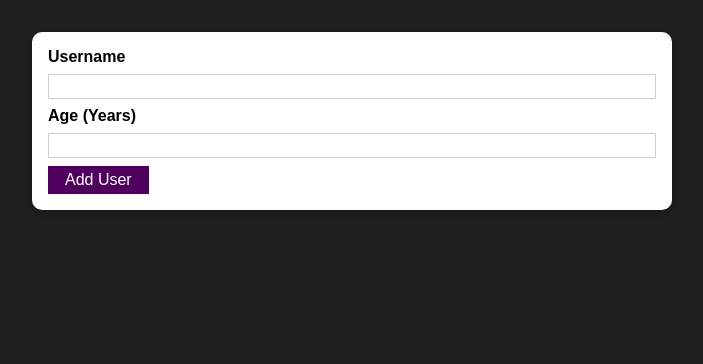
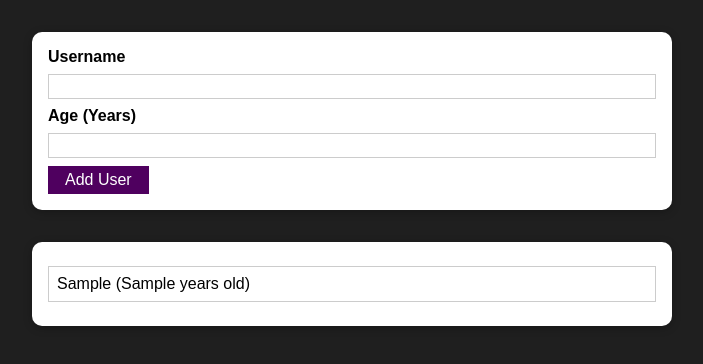
Before and after one commit to Hryhoriev94/React, a React (Create React App) app: page / in a window 1280 px wide. Both pictures are taken after typing "Sample", "Sample" into the empty fields and a click on the button "Add User". Shown: the top 364 px of the page, without its empty margins (288-991 px from the left). Built offline with nearby package versions, Linux system fonts and the light colour scheme; the HTML template or start-up script is replaced by a standard one.

Commit message:
added UserList

```diff
--- a/package.json
+++ b/package.json
@@ -6,6 +6,7 @@
     "@testing-library/jest-dom": "^5.16.5",
     "@testing-library/react": "^13.4.0",
     "@testing-library/user-event": "^13.5.0",
+    "crypto-js": "^4.1.1",
     "react": "^18.2.0",
     "react-dom": "^18.2.0",
     "react-scripts": "5.0.1",
--- a/src/App.js
+++ b/src/App.js
@@ -1,10 +1,22 @@
 import AddUser from "./components/Users/AddUser";
+import UserList from "./components/Users/UserList";
+import React, {useState} from "react";
 
 
 function App() {
+
+  const [users, setUsers] = useState([]);
+
+  const saveUserHandler = (newUser) => {
+      setUsers(prevState => {
+          return [newUser, ...users];
+      })
+  }
+
   return (
       <div>
-        <AddUser />
+          <AddUser onSaveUser={saveUserHandler}/>
+          <UserList users={users}/>
       </div>
   );
 }
--- a/src/components/Users/AddUser.jsx
+++ b/src/components/Users/AddUser.jsx
@@ -2,6 +2,7 @@ import Card from "../UI/Card";
 import classes from './AddUser.module.css'
 import Button from "../UI/Button";
 import React, {useState} from "react";
+import MD5 from "crypto-js/md5";
 
 const AddUser = (props) => {
 
@@ -11,7 +12,12 @@ const AddUser = (props) => {
     const addUserHandler = (event) => {
         event.preventDefault();
         if((enteredUsername.trim().length === 0 || enteredAge.trim().length === 0) || +enteredAge < 1) return;
-        console.log(enteredUsername, enteredAge);
+        const id = MD5((Math.floor(Math.random() * 2**64) / Math.floor(Math.random() * 2**16)) * Math.floor(Math.random() * 2**8)).toString()
+        props.onSaveUser({
+            name: enteredUsername,
+            age: enteredAge,
+            id: id
+        });
         setEnteredUsername('');
         setEnteredAge('');
     }
--- /dev/null
+++ b/src/components/Users/UserList.jsx
@@ -0,0 +1,17 @@
+import React, {useState} from "react";
+import classes from './UserList.module.css'
+import Card from "../UI/Card";
+
+const UserList = props => {
+    return (
+        <Card className={`${classes.users} ${props.className}`}>
+            <ul>
+                {
+                    props.users.map(user => <li key={user.id}>{user.name} ({user.age} years old)</li>)
+                }
+            </ul>
+        </Card>
+    )
+}
+
+export default UserList;
--- /dev/null
+++ b/src/components/Users/UserList.module.css
@@ -0,0 +1,16 @@
+.users {
+    margin: 2rem auto;
+    width: 90%;
+    max-width: 40rem;
+}
+
+.users ul {
+    list-style: none;
+    padding: 1rem;
+}
+
+.users li {
+    border: 1px solid #ccc;
+    margin: 0.5rem 0;
+    padding: 0.5rem;
+}
```
Also changed, not shown: 1 other file (tests, documents, lock files or other folders).
